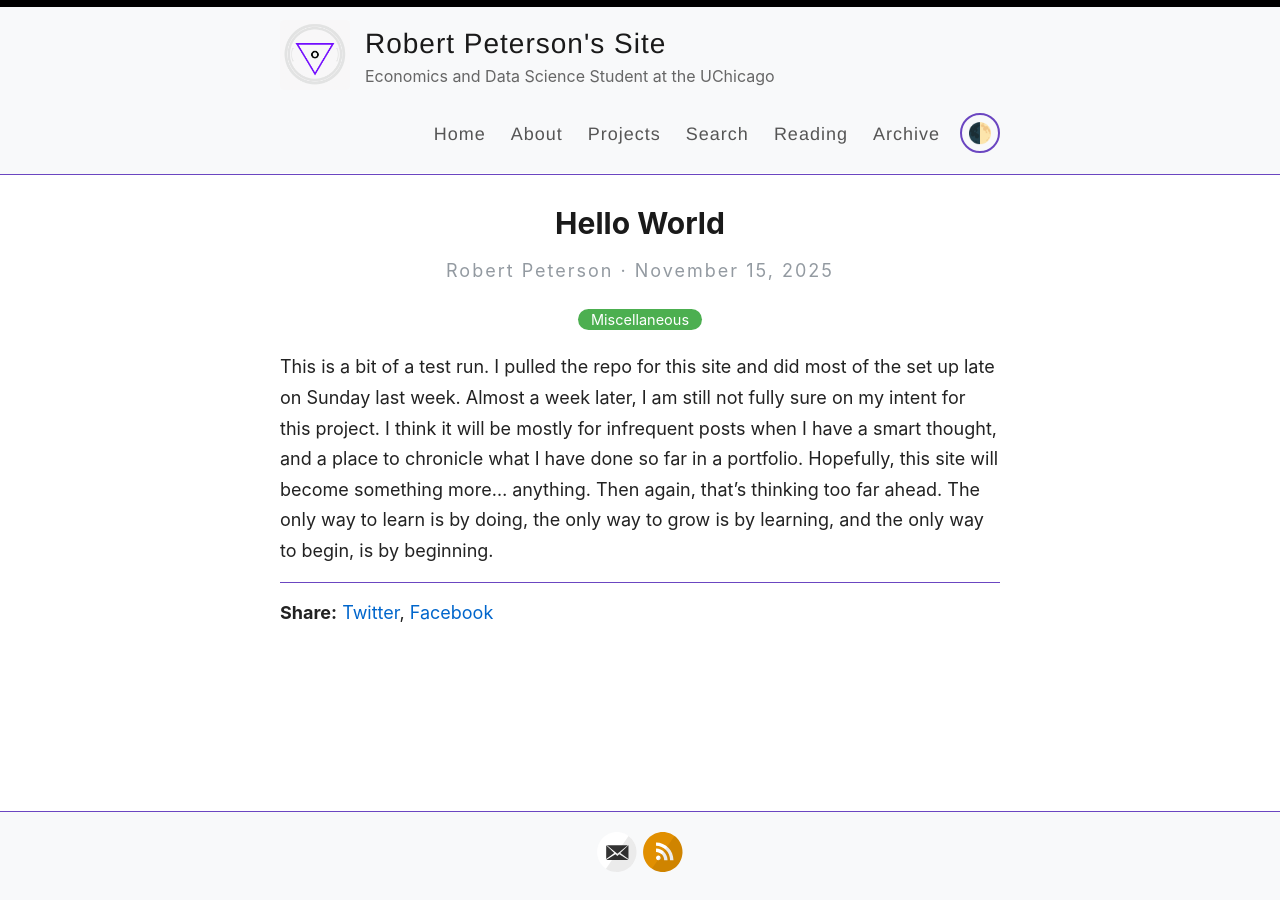
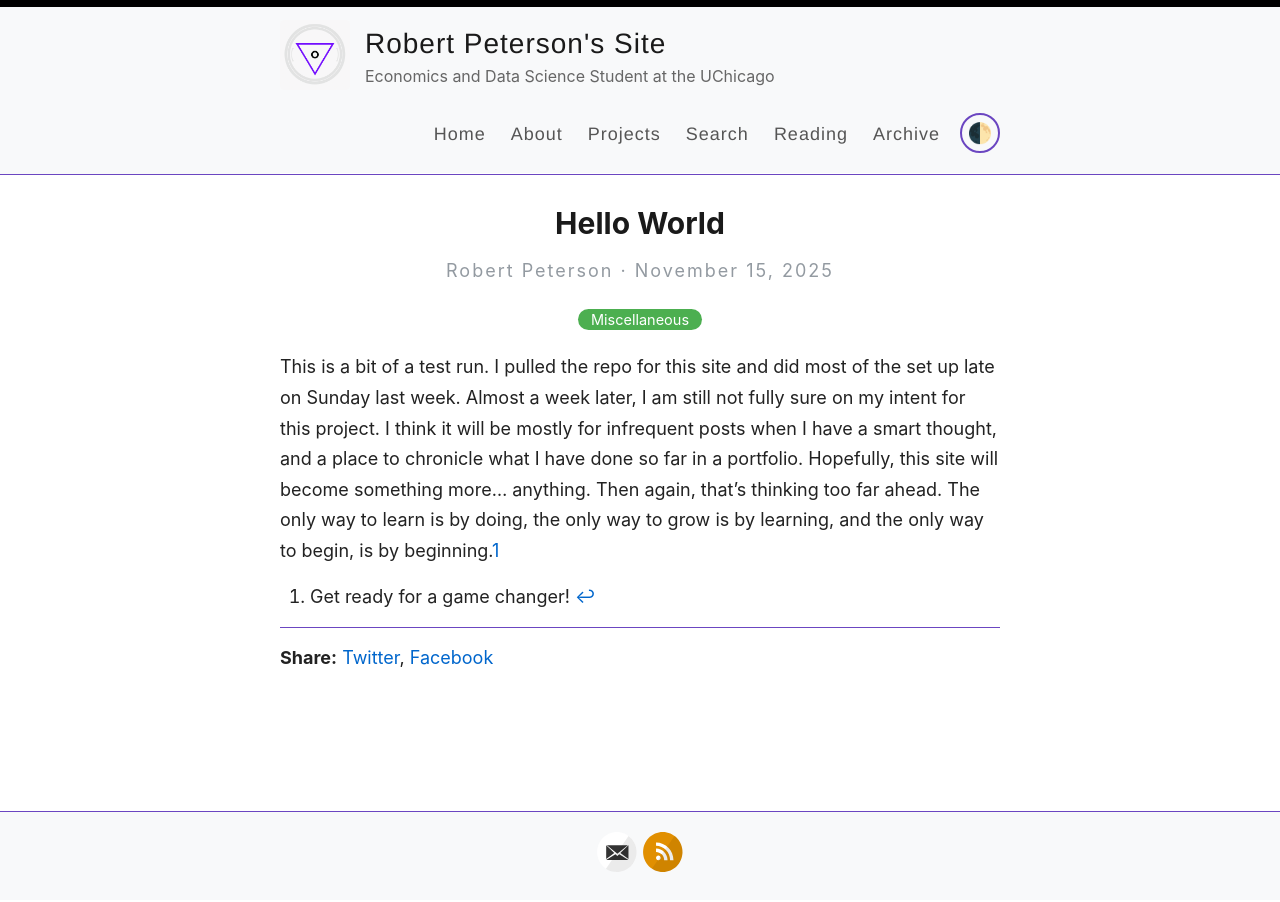
Before and after one commit to RobfPeterson/RobfPeterson.github.io, a Jekyll site: the page built from _posts/2025-11-15-Hello_World.md, in a window 1280 px wide. Built offline with Jekyll 4.4.1, drawn with Linux system fonts in a browser that asks for light colours; some web fonts are replaced.

Commit message:
Update 2025-11-15-Hello_World.md

```diff
--- a/_posts/2025-11-15-Hello_World.md
+++ b/_posts/2025-11-15-Hello_World.md
@@ -4,4 +4,6 @@ title: Hello World
 categories: [Miscellaneous]
 ---
 
-This is a bit of a test run. I pulled the repo for this site and did most of the set up late on Sunday last week. Almost a week later, I am still not fully sure on my intent for this project. I think it will be mostly for infrequent posts when I have a smart thought, and a place to chronicle what I have done so far in a portfolio. Hopefully, this site will become something more... anything. Then again, that's thinking too far ahead. The only way to learn is by doing, the only way to grow is by learning, and the only way to begin, is by beginning.
+This is a bit of a test run. I pulled the repo for this site and did most of the set up late on Sunday last week. Almost a week later, I am still not fully sure on my intent for this project. I think it will be mostly for infrequent posts when I have a smart thought, and a place to chronicle what I have done so far in a portfolio. Hopefully, this site will become something more... anything. Then again, that's thinking too far ahead. The only way to learn is by doing, the only way to grow is by learning, and the only way to begin, is by beginning.[^1]
+
+[^1]: Get ready for a game changer!
```
